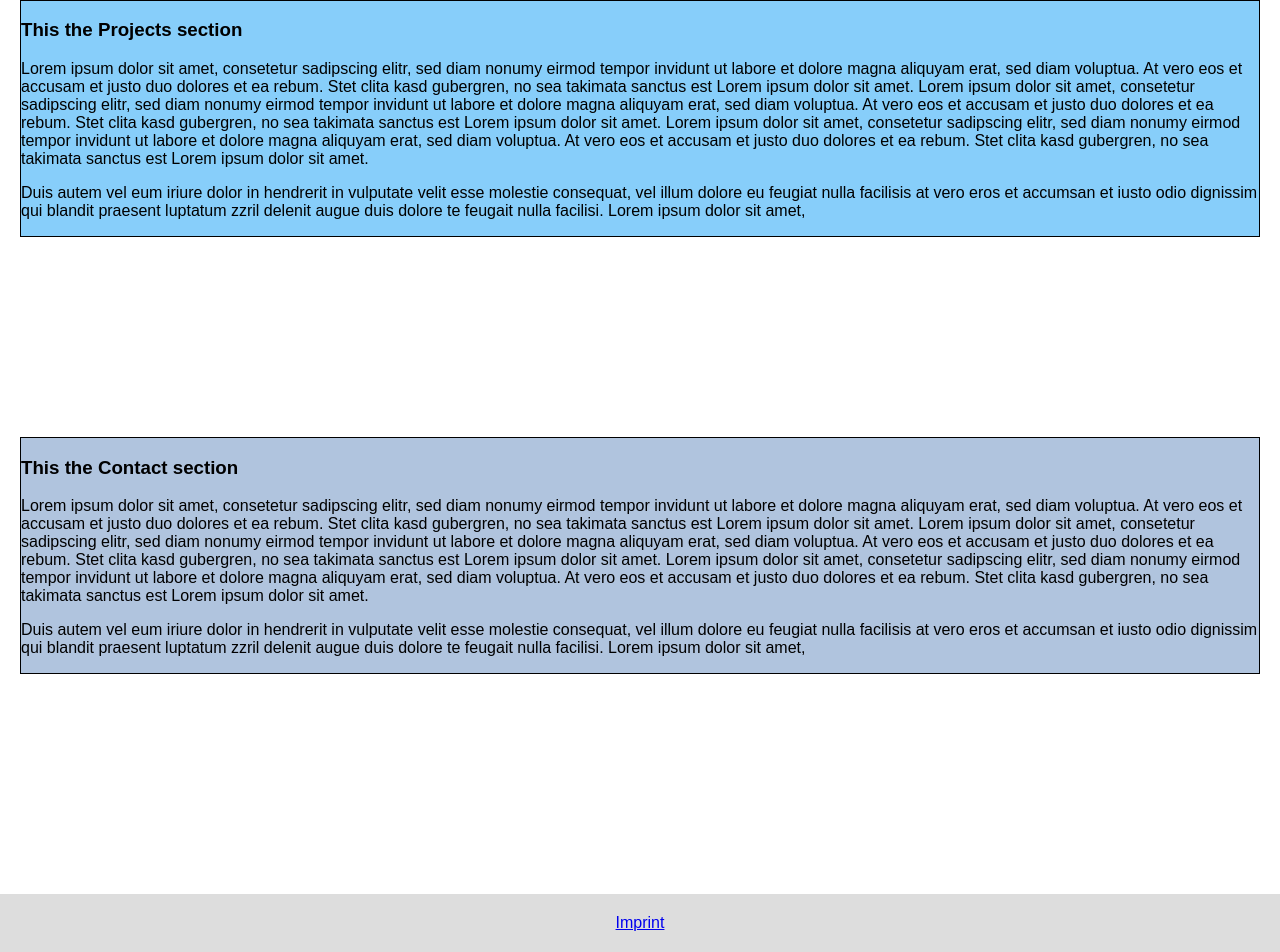
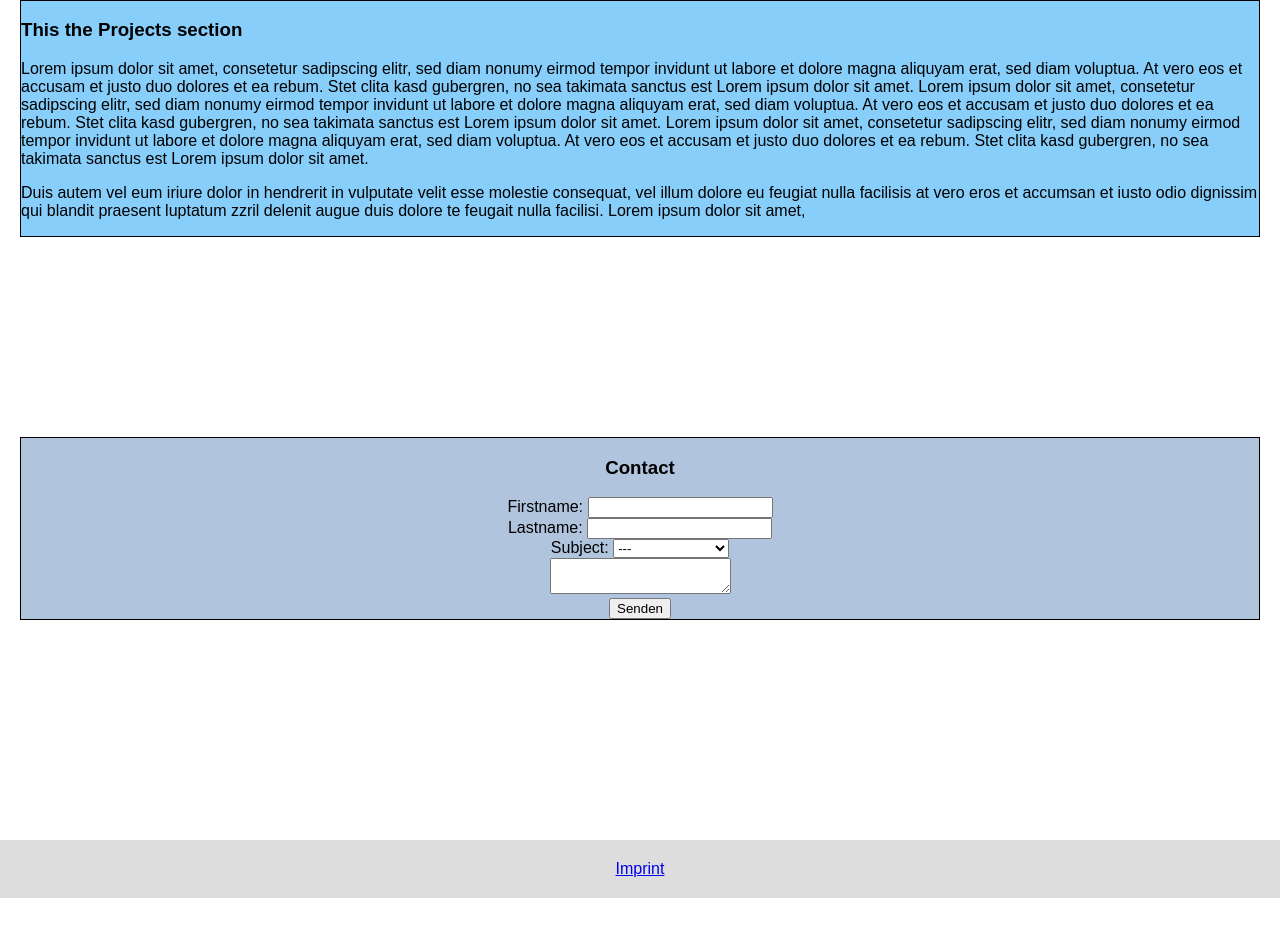
Before and after one commit to TomOhgrammer/tomspage, a plain HTML site: page index.html in a window 1280 px wide. Shown: the part 1189-2141 px from the top of the page. After the commit the page ends 2087 px from the top, so only its background shows below. Drawn offline with Linux system fonts and the light colour scheme.

Commit message:
add contact form
played arround with form tags and add it to my page

```diff
--- a/css/design.css
+++ b/css/design.css
@@ -120,6 +120,7 @@ footer {
 #contact{
   background-color: lightsteelblue;
   border: solid 1px black;
+  text-align: center;
 }
 section{
   margin-bottom: 200px;
@@ -127,3 +128,7 @@ section{
 #profpic{
   border-radius: 250px;
 }
+#wrap{
+  width: 100%;
+  margin: 0 auto;
+}
--- a/index.html
+++ b/index.html
@@ -32,7 +32,7 @@
 </nav>
 
 <!-- The flexible grid (content) -->
-
+<div id="wrap">
 
   <main class="main">
     <article>
@@ -73,16 +73,26 @@
      et iusto odio dignissim qui blandit praesent luptatum zzril delenit augue duis dolore te feugait nulla facilisi. Lorem ipsum dolor sit amet,</p>
 </section>
 <section id="contact">
-  <h1>This the <b>Contact</b> section</h1>
-  <p>Lorem ipsum dolor sit amet, consetetur sadipscing elitr, sed diam nonumy eirmod tempor invidunt ut labore et dolore magna aliquyam erat, sed diam voluptua.
-    At vero eos et accusam et justo duo dolores et ea rebum. Stet clita kasd gubergren, no sea takimata sanctus est Lorem ipsum dolor sit amet.
-    Lorem ipsum dolor sit amet, consetetur sadipscing elitr, sed diam nonumy eirmod tempor invidunt ut labore et dolore magna aliquyam erat, sed diam voluptua.
-    At vero eos et accusam et justo duo dolores et ea rebum. Stet clita kasd gubergren, no sea takimata sanctus est Lorem ipsum dolor sit amet.
-    Lorem ipsum dolor sit amet, consetetur sadipscing elitr, sed diam nonumy eirmod tempor invidunt ut labore et dolore magna aliquyam erat, sed diam voluptua.
-    At vero eos et accusam et justo duo dolores et ea rebum. Stet clita kasd gubergren, no sea takimata sanctus est Lorem ipsum dolor sit amet.</p>
-
-   <p>Duis autem vel eum iriure dolor in hendrerit in vulputate velit esse molestie consequat, vel illum dolore eu feugiat nulla facilisis at vero eros et accumsan
-     et iusto odio dignissim qui blandit praesent luptatum zzril delenit augue duis dolore te feugait nulla facilisi. Lorem ipsum dolor sit amet,</p>
+  <h1>Contact</h1>
+  <form action="#" onsubmit="alert('This is just a test form no data will be sent')">
+    <label for="fname">Firstname:</label>
+    <input type="text" id="fname" name="fname">
+  <br>
+    <label for="lname">Lastname:</label>
+    <input type="text" id="lname" name="lname">
+    <br>
+    <label for="subject">Subject:</label>
+    <select name="topics" size="0">
+      <option value="zero" selected>---</option>
+      <option value="congrats">Congratualtions</option>
+      <option value="support">Support</option>
+      <option value="topic3">Topic 3</option>
+    </select>
+    <br>
+    <textarea name="message" id="cotextarea"></textarea>
+    <br>
+    <input type="submit" value="Senden">
+  </form>
 </section>
 </article>
 
@@ -90,7 +100,7 @@
 
 
 </main>
-
+</div>
 <!-- Footer -->
 <footer class="footer">
   <a href="#">Imprint</a>
```
